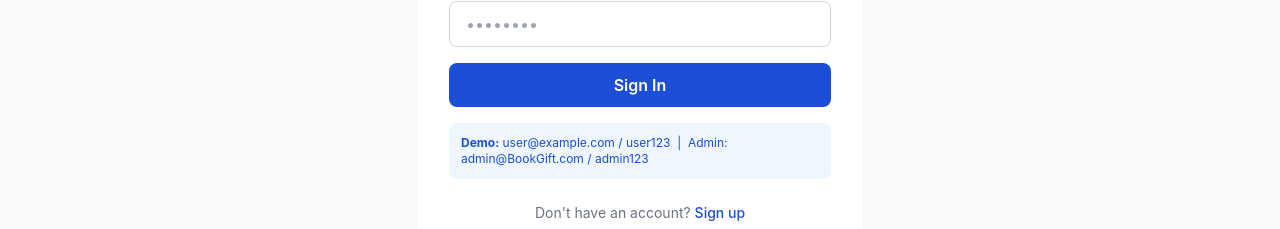
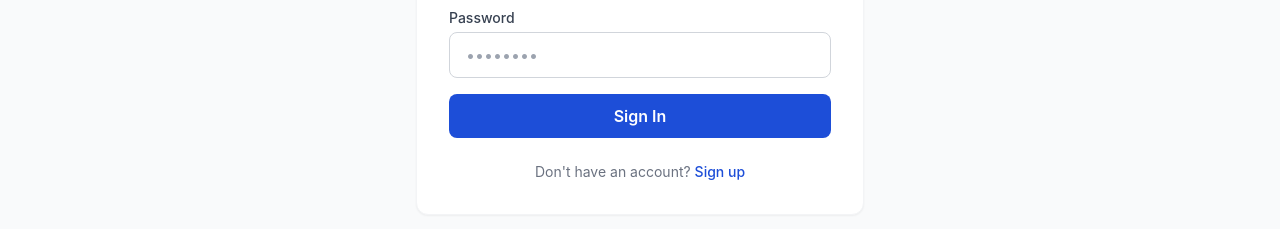
Before and after one commit to ritajsarhan-bit/BookGift, a Next.js app: page /login in a window 1280 px wide. Shown: the part 411-640 px from the top of the page. Built offline with nearby package versions, Linux system fonts and the light colour scheme; no server answers.

Commit message:
Remove demo credentials hint from login page

```diff
--- a/src/app/login/page.tsx
+++ b/src/app/login/page.tsx
@@ -74,10 +74,7 @@ export default function LoginPage() {
           </button>
         </form>
 
-        {/* Demo credentials hint */}
-        <div className="mt-4 p-3 bg-blue-50 rounded-lg text-xs text-blue-700">
-          <strong>Demo:</strong> user@example.com / user123 &nbsp;|&nbsp; Admin: admin@BookGift.com / admin123
-        </div>
+
 
         <p className="text-center text-sm text-gray-500 mt-6">
           {t.auth.no_account}{' '}
```
